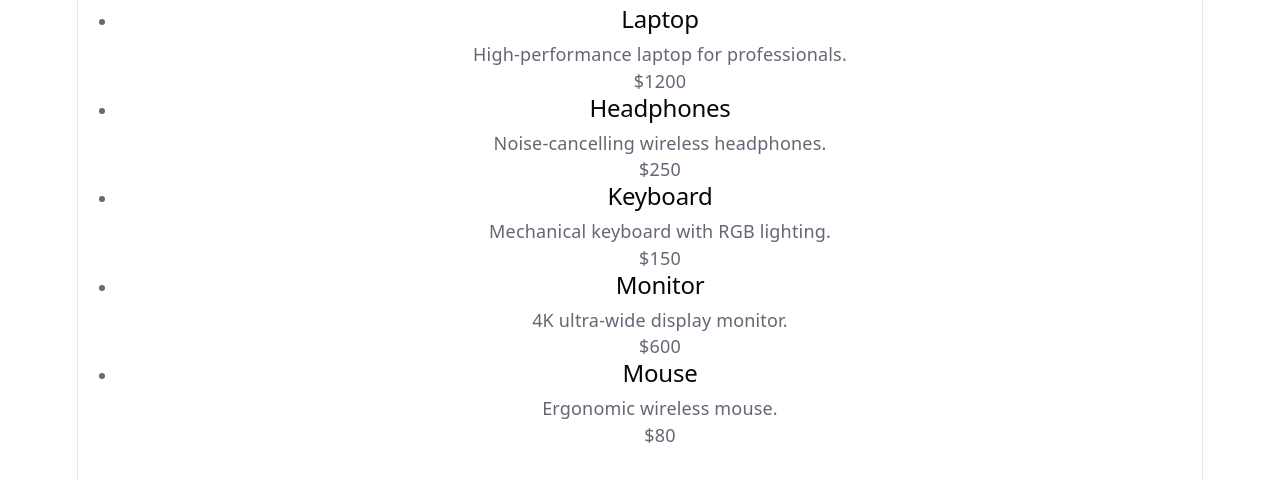
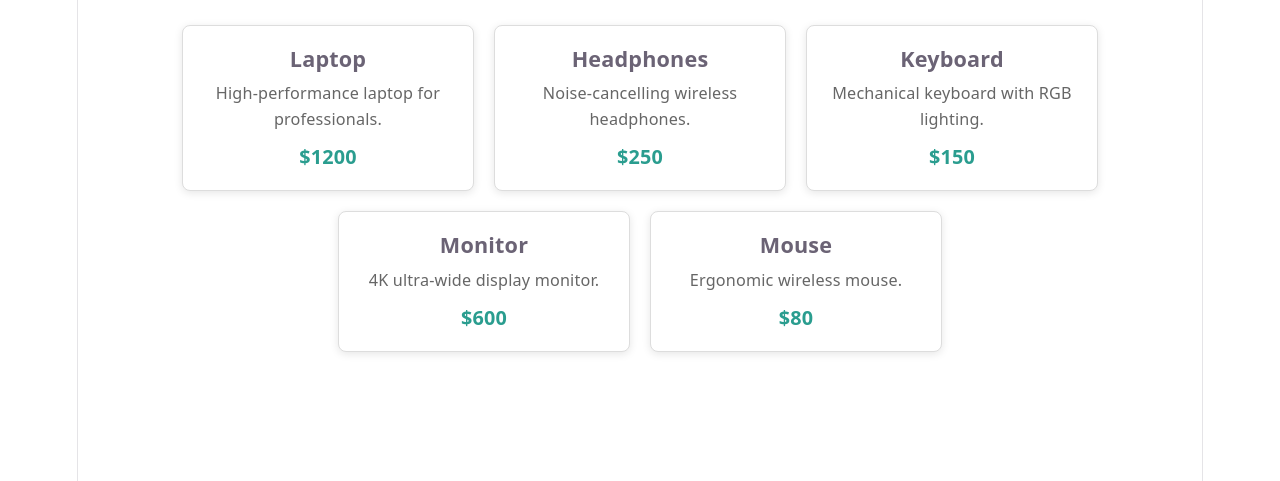
Before and after one commit to ErmiyasHailemichael/North, a React app in the folder week_9/my-product-list/: page / in a window 1280 px wide. Shown: the part 85-566 px from the top of the page. Built offline with nearby package versions, Linux system fonts and the light colour scheme.

Commit message:
week 9: add inline styles to product list

```diff
--- a/week_9/my-product-list/src/ProductList.jsx
+++ b/week_9/my-product-list/src/ProductList.jsx
@@ -6,17 +6,50 @@ const products = [
   { id: 5, name: "Mouse", description: "Ergonomic wireless mouse.", price: 80 },
 ];
 
+const styles = {
+  container: {
+    display: 'flex',
+    flexWrap: 'wrap',
+    gap: '20px',
+    justifyContent: 'center',
+    padding: '20px',
+  },
+  card: {
+    border: '1px solid #ddd',
+    borderRadius: '8px',
+    padding: '20px',
+    width: '250px',
+    boxShadow: '0 2px 8px rgba(0,0,0,0.1)',
+    backgroundColor: '#fff',
+  },
+  name: {
+    fontSize: '1.2rem',
+    fontWeight: 'bold',
+    marginBottom: '8px',
+  },
+  description: {
+    fontSize: '0.9rem',
+    color: '#666',
+    marginBottom: '12px',
+  },
+  price: {
+    fontSize: '1.1rem',
+    color: '#2a9d8f',
+    fontWeight: 'bold',
+  },
+};
+
 function ProductList() {
   return (
-    <ul>
+    <div style={styles.container}>
       {products.map((product) => (
-        <li key={product.id}>
-          <h2>{product.name}</h2>
-          <p>{product.description}</p>
-          <p>${product.price}</p>
-        </li>
+        <div key={product.id} style={styles.card}>
+          <p style={styles.name}>{product.name}</p>
+          <p style={styles.description}>{product.description}</p>
+          <p style={styles.price}>${product.price}</p>
+        </div>
       ))}
-    </ul>
+    </div>
   );
 }
 
```
